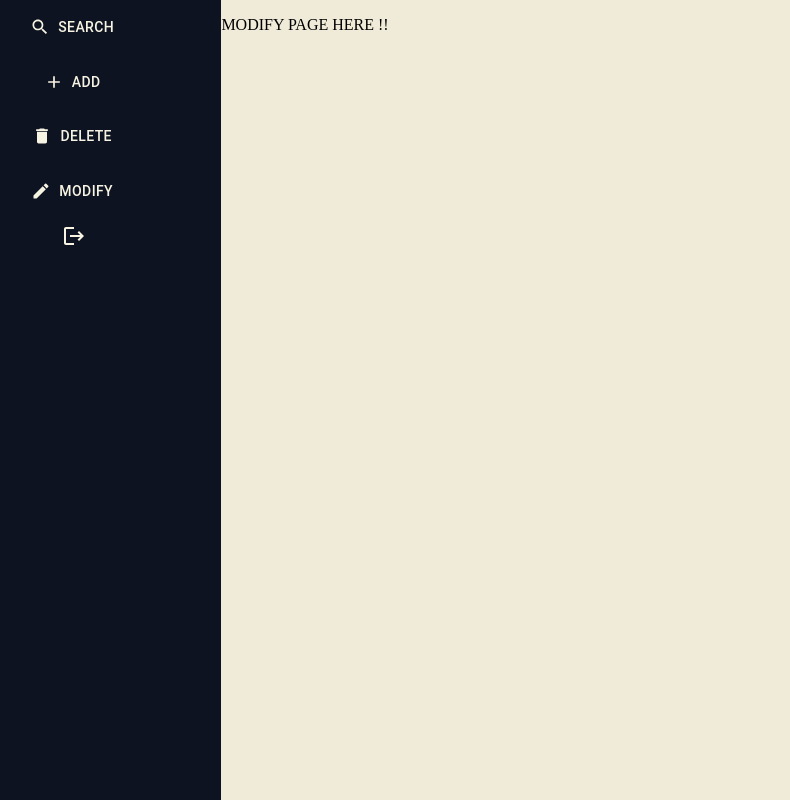
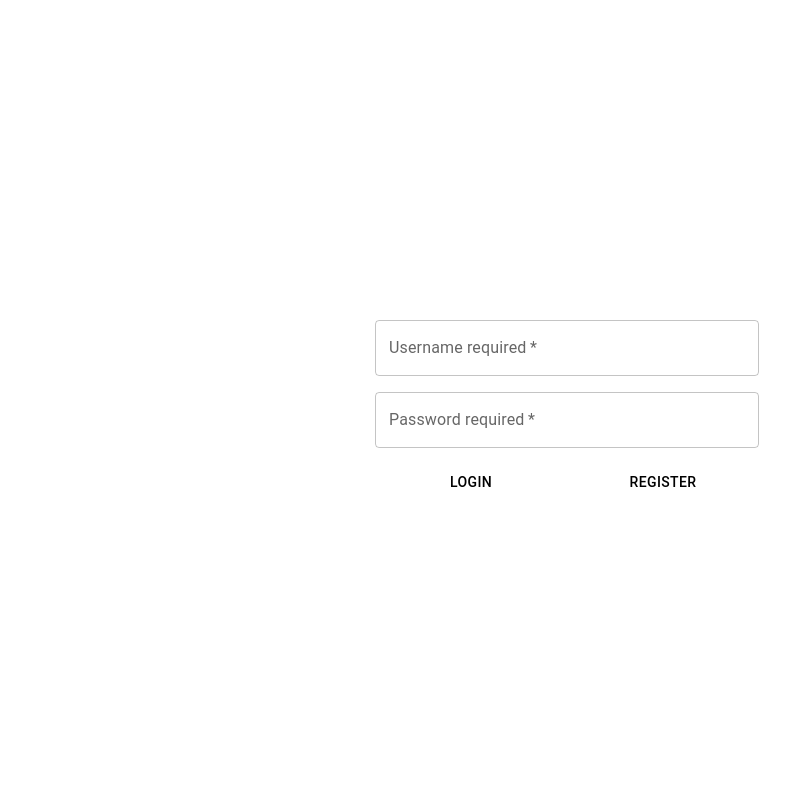
Before and after one commit to Yashovardhan08/OAES_FRONTEND, a React (Create React App) app: page /modify in a window 1280 px wide. Shown: the whole page, without its empty margins (73-863 px from the left). Built offline with nearby package versions, Linux system fonts and the light colour scheme.

Commit message:
Added login, register and user tracking

```diff
--- a/package.json
+++ b/package.json
@@ -11,6 +11,7 @@
     "@testing-library/jest-dom": "^5.16.5",
     "@testing-library/react": "^13.4.0",
     "@testing-library/user-event": "^13.5.0",
+    "dotenv": "^16.0.3",
     "react": "^18.2.0",
     "react-dom": "^18.2.0",
     "react-router": "^6.10.0",
--- a/src/App.js
+++ b/src/App.js
@@ -15,12 +15,20 @@ function App() {
   return (
    <UserContext.Provider value ={[user,setUser]}>
     <div style={{display:"flex"}}>
-      <Routes>
-        <Route path="/search" element={<><Sidebar/><SearchPage/></>}/>
-        <Route path="/modify" element={<><Sidebar/><ModifyPage/></>}/>
-        <Route path="/delete" element={<><Sidebar/><DeletePage/></>}/>
-        <Route path="/add" element={<><Sidebar/><AddPage/></>}/>
+      <Routes >
         <Route path="/" element={<LoginPage/>}/>
+        <Route path="/search" element={
+             user!==null? <><Sidebar/><SearchPage/></>:<LoginPage/>
+        }/>
+        <Route path="/modify" element={
+             user!==null? <><Sidebar/><ModifyPage/></>:<LoginPage/>
+        }/>
+        <Route path="/delete" element={
+             user!==null? <><Sidebar/><DeletePage/></>:<LoginPage/>
+        }/>
+        <Route path="/add" element={
+             user!==null? <><Sidebar/><AddPage/></>:<LoginPage/>
+        }/>
       </Routes>
     </div>
    </UserContext.Provider>
--- /dev/null
+++ b/src/Components/Login.js
@@ -0,0 +1,67 @@
+import { useNavigate } from "react-router";
+import { UserContext } from "./../App";
+import { useContext,useState } from "react";
+import { Button, TextField } from "@mui/material";
+
+const Login = ({setRegister}) => {
+  const navigate = useNavigate();
+  const [username, setUsername] = useState("");
+  const [password, setPassword] = useState("");
+  const value = useContext(UserContext);
+
+  const login = (e) => {
+    if(username==="")return;
+    value[1](username);
+    navigate("/search");
+  }
+
+  return <div>
+    <TextField
+        value={username}
+        label="Username required"
+        variant="outlined"
+        style={{
+            margin:"40vh 35vw 0px 35vw",
+            width:"30vw",
+            flex:"1"
+        }}
+        required
+        onChange={(e) => setUsername(e.target.value)}
+    />
+    <TextField
+        value={password}
+        label="Password required"
+        variant="outlined"
+        style={{
+            margin:"2vh 35vw 0px 35vw",
+            width:"30vw",
+            flex:"1"
+        }}
+        required
+        type="password"
+        onChange={(e) => setPassword(e.target.value)}
+    />
+
+    <div style={{display:"flex",flexDirection:"row",margin:"2vh 35vw 0vh 35vw"}}>
+        <Button
+            style={{
+                flex:"1",
+                color:"black"
+            }}
+            onClick={login}>
+            LOGIN
+        </Button>
+        <Button
+        style={{
+            flex:"1",
+            color:"black"
+        }}
+        onClick={(e)=> setRegister(true)}>
+        REGISTER
+    </Button>
+    </div>
+
+  </div>;
+}
+
+export default Login
--- a/src/Components/Pages/LoginPage.js
+++ b/src/Components/Pages/LoginPage.js
@@ -1,48 +1,22 @@
-import { Button, TextField } from "@mui/material";
-import { useNavigate } from "react-router";
-import { UserContext } from "../../App";
-import { useContext,useState } from "react";
+import Register from "../Register";
+import Login from "../Login";
+import {useState} from 'react';
 
 const LoginPage = (props) => {
-  const navigate = useNavigate();
-  const [username, setUsername] = useState("");
-  const value = useContext(UserContext);
-  const login = (e) => {
-    if(username==="")return;
-    console.log("Logging in");
-    // console.log("user :",user)
-    // setUser(username);
-    console.log("value: ",value)
-    value[1](username);
-    navigate("/search");
-  }
+  const [register,setRegister] = useState(false);
 
 
 
   return (
-    // <UserContext.Consumer>
       <div style={{display:"flex",flexDirection:"column",width:"100vw",height:"100vh"}}>
-        <TextField
-          value={username}
-          label="Username required"
-          variant="outlined"
-          style={{
-            margin:"40vh 35vw 0px 35vw"
-          }}
-          required
-          onChange={(e) => setUsername(e.target.value)}/>
-        <Button
-          style={{
-            margin:"2vh 35vw 0px 35vw",
-            color:"black"
-          }}
-          onClick={login}>
-          LOGIN
-        </Button>
+        {
+          register?
+          <Register setRegister={setRegister}></Register>:
+          <Login setRegister={setRegister}></Login>
+        }
+
       </div>
-    // </UserContext.Consumer>
-
   );
-  }
+}
 
   export default LoginPage
--- /dev/null
+++ b/src/Components/Register.js
@@ -0,0 +1,87 @@
+import { useNavigate } from "react-router";
+import { UserContext } from "./../App";
+import { useContext,useState } from "react";
+import { Button, TextField } from "@mui/material";
+
+const Register = ({setRegister}) => {
+  const navigate = useNavigate();
+  const [username, setUsername] = useState("");
+  const [password1, setPassword1] = useState("");
+  const [password2, setPassword2] = useState("");
+  const value = useContext(UserContext);
+
+  const register = (e) => {
+    if(username==="")return;
+    if(password1!==password2){
+        setPassword1("");
+        setPassword2("");
+        return;
+    }
+    // CALL DATABASE
+    value[1](username);
+    navigate("/search");
+  }
+
+  return <div>
+    <TextField
+        value={username}
+        label="Username required"
+        variant="outlined"
+        style={{
+            margin:"40vh 35vw 0px 35vw",
+            width:"30vw",
+            flex:"1"
+        }}
+        required
+        onChange={(e) => setUsername(e.target.value)}
+    />
+    <TextField
+        value={password1}
+        label="Password required"
+        variant="outlined"
+        style={{
+            margin:"2vh 35vw 0px 35vw",
+            width:"30vw",
+            flex:"1"
+        }}
+        required
+        type="password"
+        onChange={(e) => setPassword1(e.target.value)}
+    />
+    <TextField
+        value={password2}
+        label="Type Password Again"
+        variant="outlined"
+        style={{
+            margin:"2vh 35vw 0px 35vw",
+            width:"30vw",
+            flex:"1"
+        }}
+        required
+        type="password"
+        onChange={(e) => setPassword2(e.target.value)}
+    />
+
+    <div style={{display:"flex",flexDirection:"row",margin:"2vh 35vw 0vh 35vw"}}>
+        <Button
+            style={{
+                flex:"1",
+                color:"black"
+            }}
+            onClick={(e)=> setRegister(false)}>
+            LOGIN
+        </Button>
+        <Button
+        style={{
+            flex:"1",
+            color:"black"
+        }}
+        onClick={register}>
+        REGISTER
+    </Button>
+    </div>
+
+  </div>;
+}
+
+export default Register
--- a/src/Components/UserDetails/UserItem.js
+++ b/src/Components/UserDetails/UserItem.js
@@ -1,6 +1,5 @@
 import { useContext } from "react";
 import "../../App.css";
-import { user } from "./UserData";
 import { UserContext } from "../../App";
 
 const UserItem = () => {
```
Also changed, not shown: 1 other file (tests, documents, lock files or other folders).
